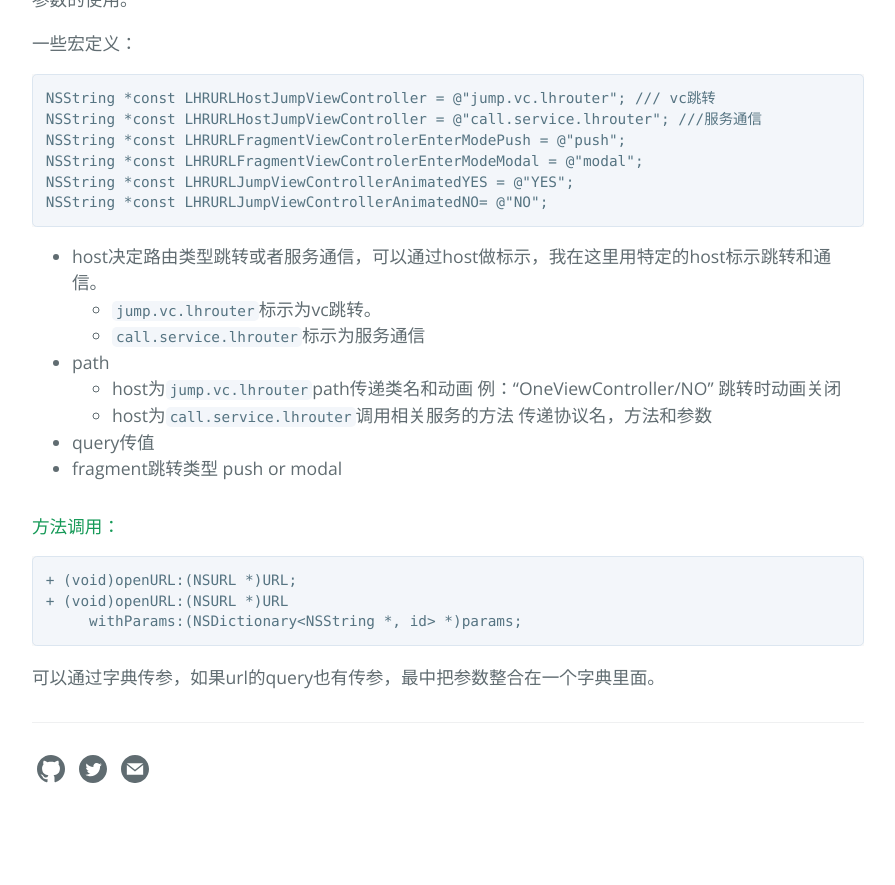
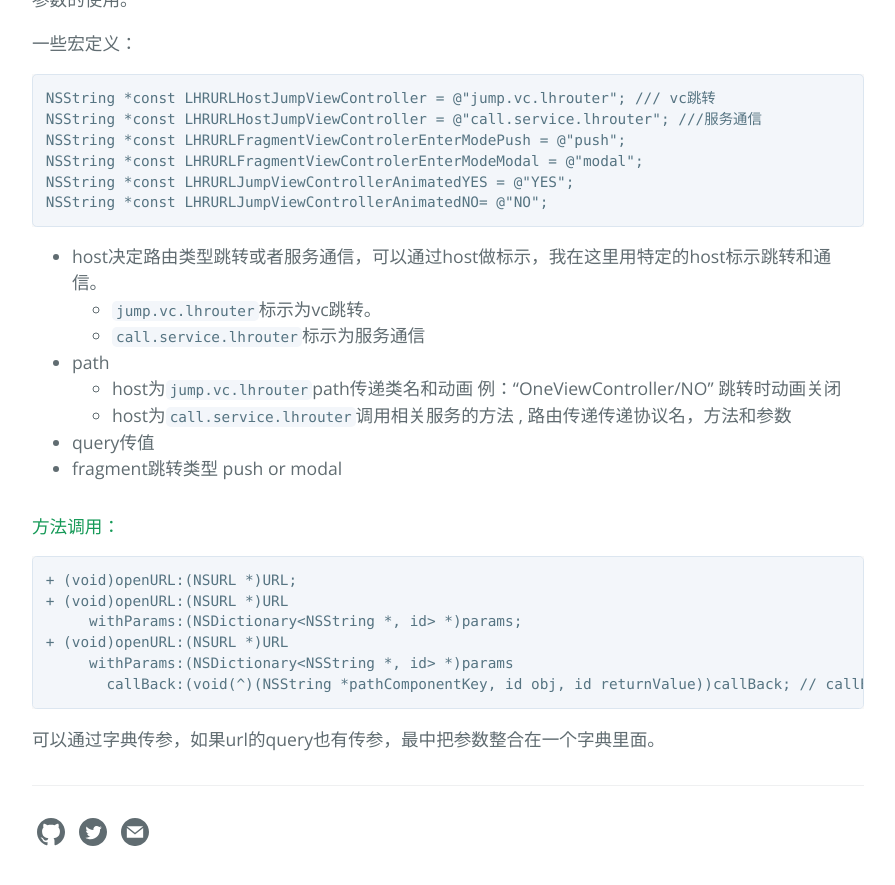
Before and after one commit to lihui1314/lihui1314.github.io, a Jekyll site: the page built from _posts/2022-03-20-路由设计方案.md, in a window 1280 px wide and 900 px high, scrolled down 690 px. Shown: the top 885 px of the window, without its empty margins (192-1087 px from the left). Built offline with Jekyll 4.4.1, drawn with Linux system fonts in a browser that asks for light colours; before the commit the page ends 1527 px from its top, so only the background shows below that.

Commit message:
no message

````diff
--- a/_posts/2022-03-20-路由设计方案.md
+++ b/_posts/2022-03-20-路由设计方案.md
@@ -33,7 +33,7 @@ NSString *const LHRURLJumpViewControllerAnimatedNO= @"NO";
   + ```call.service.lhrouter```标示为服务通信
 + path
   + host为```jump.vc.lhrouter```path传递类名和动画 例：“OneViewController/NO” 跳转时动画关闭
-  + host为```call.service.lhrouter```调用相关服务的方法 传递协议名，方法和参数
+  + host为```call.service.lhrouter```调用相关服务的方法 , 路由传递传递协议名，方法和参数
 + query传值
 + fragment跳转类型 push or modal
 
@@ -43,6 +43,9 @@ NSString *const LHRURLJumpViewControllerAnimatedNO= @"NO";
 + (void)openURL:(NSURL *)URL;
 + (void)openURL:(NSURL *)URL
      withParams:(NSDictionary<NSString *, id> *)params;
++ (void)openURL:(NSURL *)URL
+     withParams:(NSDictionary<NSString *, id> *)params
+       callBack:(void(^)(NSString *pathComponentKey, id obj, id returnValue))callBack; // callBack 可以获取服务的返回值，或者在路由跳转后做操作
 ```
 
 可以通过字典传参，如果url的query也有传参，最中把参数整合在一个字典里面。
````
